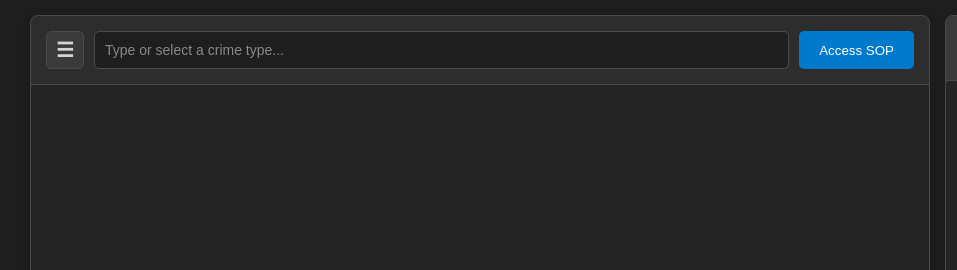
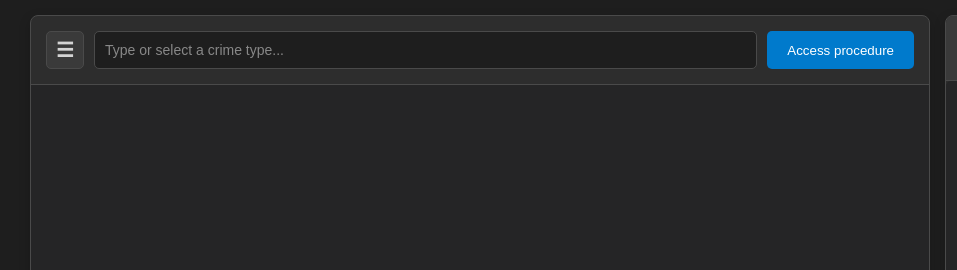
Before and after one commit to Rohith915/cyber-crime-wing-chatbot, a plain HTML site: page my cyber crime project/index.html in a window 1280 px wide. Shown: the top 270 px of the page, 0-957 px from the left. Drawn offline with Linux system fonts and the light colour scheme.

Commit message:
Update index.html

```diff
--- a/my cyber crime project/index.html
+++ b/my cyber crime project/index.html
@@ -35,7 +35,7 @@
                     <div id="sop-suggestions" class="suggestions-container"></div>
                 </div>
 
-                <button id="searchButton">Access SOP</button>
+                <button id="searchButton">Access procedure</button>
             </div>
             <div id="sop-display">
                 <div class="initial-text-container">
```
